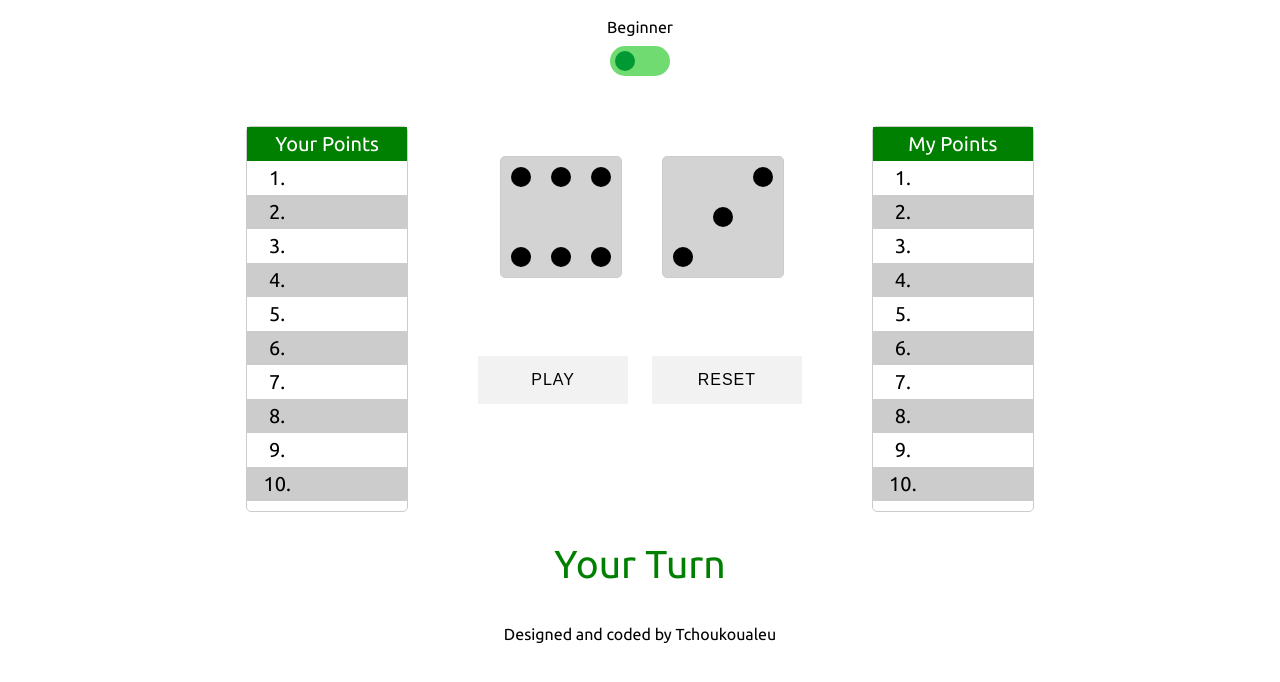
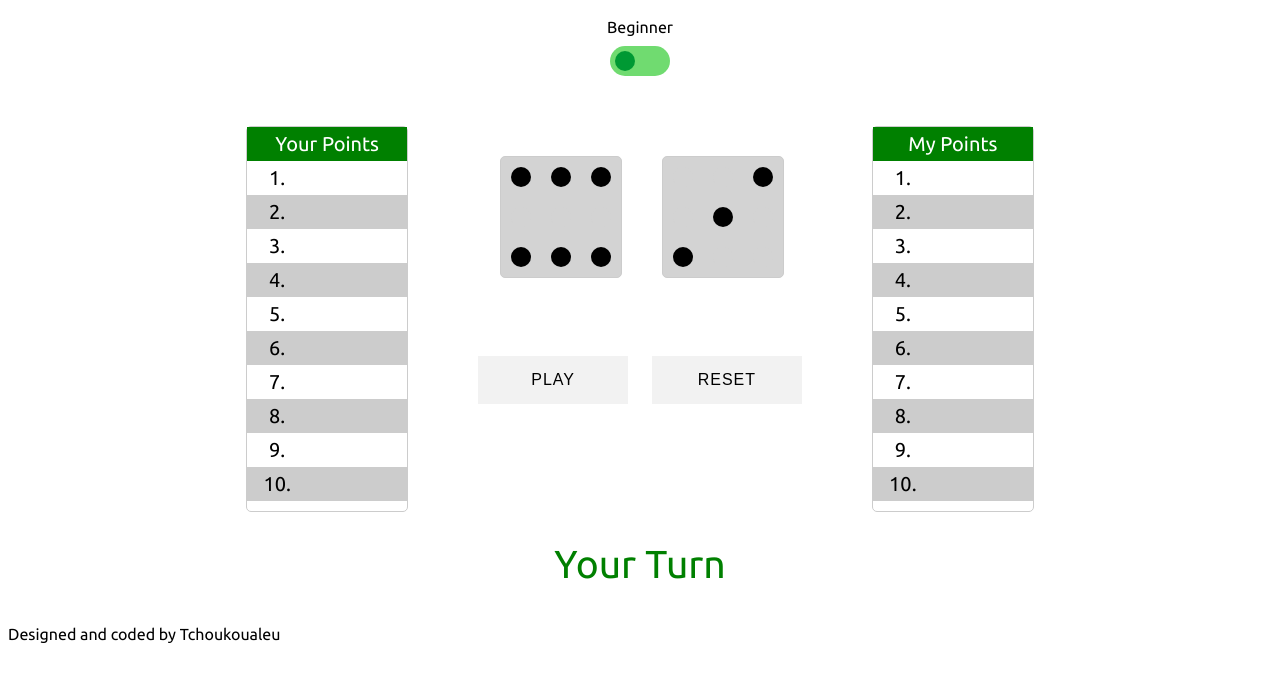
Before and after one commit to Tchoukoualeu/Dice-MiniGame, a plain HTML site: page index.html in a window 1280 px wide. Drawn offline with nearby package versions, Linux system fonts and the light colour scheme.

Commit message:
Add footer

```diff
--- a/index.html
+++ b/index.html
@@ -167,14 +167,10 @@
   </div>
 </div>
 <p id="score">Your Turn</p>
-<p style="text-align: center; margin-top: 30px;">Designed and coded by Tchoukoualeu</p>
-
-
-
+<footer>
+Designed and coded by Tchoukoualeu
+</footer>
     <script  src="js/index.js"></script>
-
-
-
 
 </body>
 
```
